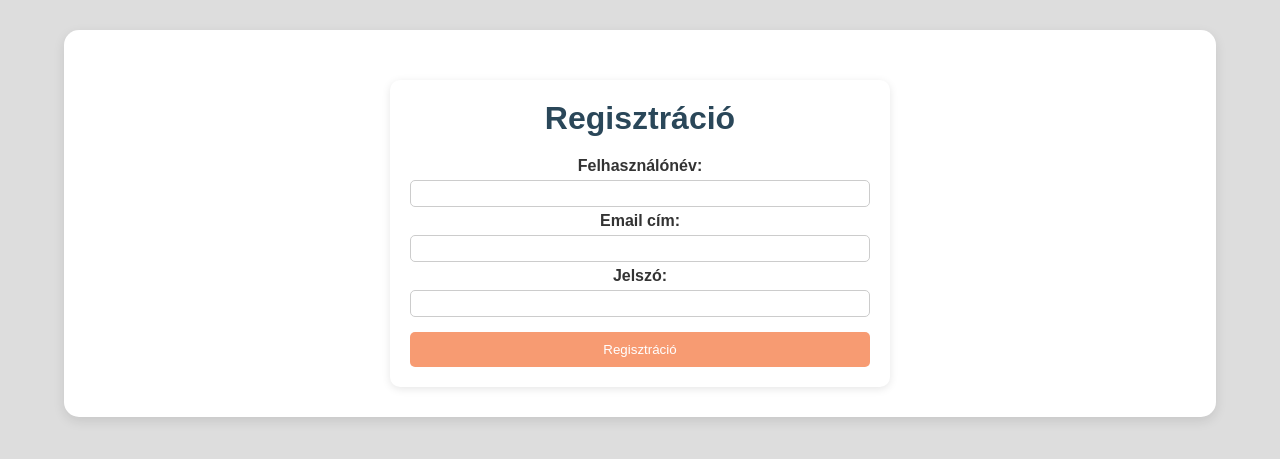
After one commit to fannivizi/python_gyak, a Flask app: page /reg in a window 1280 px wide. The commit adds this page. Shown: the top 459 px of the page. Run offline with Flask 3, Linux system fonts and the light colour scheme.

Commit message:
reg + login works

```diff
--- a/project/app.py
+++ b/project/app.py
@@ -1,12 +1,21 @@
+import os
 import requests
-from flask import Flask, render_template
+from flask import Flask, render_template, request, flash, redirect, session
+from werkzeug.security import generate_password_hash, check_password_hash
+from models import db, User, Watched
 
 app = Flask(__name__)
+app.config['SECRET_KEY'] = '\x92\x8e(\x145\x8b\xcdti\xed\xd4y'
+
+basedir = os.path.abspath(os.path.dirname(__file__))
+app.config['SQLALCHEMY_DATABASE_URI'] = f"sqlite:///{os.path.join(basedir, 'data', 'users.db')}"
+db.init_app(app)
+with app.app_context():
+    db.create_all()
 
 def best_rated(tv_shows):
-    return sorted([s for s in tv_shows if s['weight']],
-                    key=lambda s: s['weight'],
-                    reverse=True)
+    tv_shows.sort(key=lambda show: show['weight'], reverse=True)
+    return tv_shows
 
 @app.route('/')
 def landing():
@@ -40,6 +49,45 @@ def show(show_id):
 
     return render_template("show.html", show=tv_show, seasons=seasons)
 
+@app.route('/reg')
+def reg():
+    error = ""
+
+    if request.method == 'POST':
+        username=request.form['username']
+        email=request.form['email']
+        password=request.form['password']
+
+        if username.strip() == "" or email.strip() == "" or password.strip() == "":
+            error = "Adj meg minden adatot!"
+        elif User.query.filter_by(username=username).first():
+            error = "A felhasználónév foglalt."
+        elif User.query.filter_by(email=email).first():
+            error = "Az email cím már foglalt."
+
+        if error == "":
+            pw = generate_password_hash(password)
+            db.session.add(User(username=username, email=email, password=pw))
+            db.session.commit()
+            flash("Sikeres regisztráció")
+            return redirect("/")
+
+    return render_template('reg.html', error=error)
+
+@app.route('/login', methods=['POST'])
+def login():
+    username = request.form['username']
+    password = request.form['password']
+
+    user = User.query.filter_by(username=username).first()
+
+    if user and check_password_hash(user.password, password):
+        session['username'] = user.username
+        flash("Sikeres bejelentkezés")
+        return redirect("/")
+
+    flash("Hibás felhasználónév vagy jelszó")
+    return redirect("/")
 
 if __name__ == '__main__':
     app.run()
--- /dev/null
+++ b/project/init.py
@@ -0,0 +1,5 @@
+from models import db
+from app import app
+
+with app.app_context():
+    db.create_all()
--- a/project/static/style.css
+++ b/project/static/style.css
@@ -48,7 +48,7 @@ header {
     border-radius: 5px;
 }
 
-.login button {
+.login input[type='submit'] {
     width: 100%;
     margin-top: 15px;
     padding: 10px;
@@ -58,7 +58,7 @@ header {
     border-radius: 5px;
 }
 
-.login button:hover {
+.login input[type='submit']:hover {
     background: #d77a52;
 }
 
--- /dev/null
+++ b/project/templates/reg.html
@@ -0,0 +1,30 @@
+<!DOCTYPE html>
+<html lang="hu">
+<head>
+    <meta charset="UTF-8">
+    <link rel="stylesheet" href="../static/style.css">
+    <title>Regisztráció</title>
+</head>
+<body>
+    <main>
+        <div class="login">
+            <h2>Regisztráció</h2>
+            <form action="/reg" method="post">
+                <label for="username"> Felhasználónév:
+                    <input type="text" name="username" required>
+                </label>
+                <label for="email"> Email cím:
+                    <input type="email" name="email" required>
+                </label>
+                <label for="password"> Jelszó:
+                    <input type="password" name="password" required>
+                </label>
+                <input type="submit" name="reg" value="Regisztráció">
+            </form>
+            {% if error != "" %}
+                <p>{{ error }}</p>
+            {% endif %}
+        </div>
+    </main>
+</body>
+</html>
```
Also changed, not shown: project/models.py (added, +12 -0 lines), project/templates/index.html (+8 -2 lines), project/data/users.db (added).
